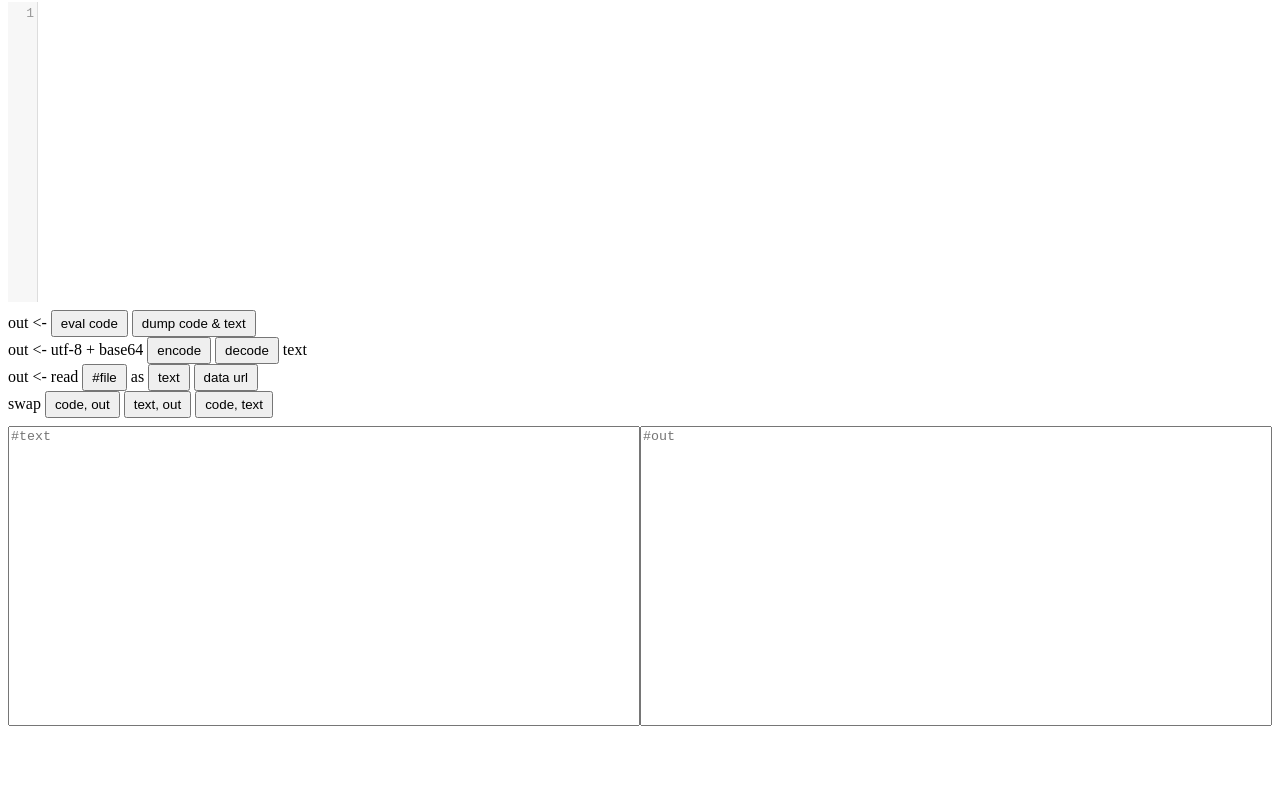
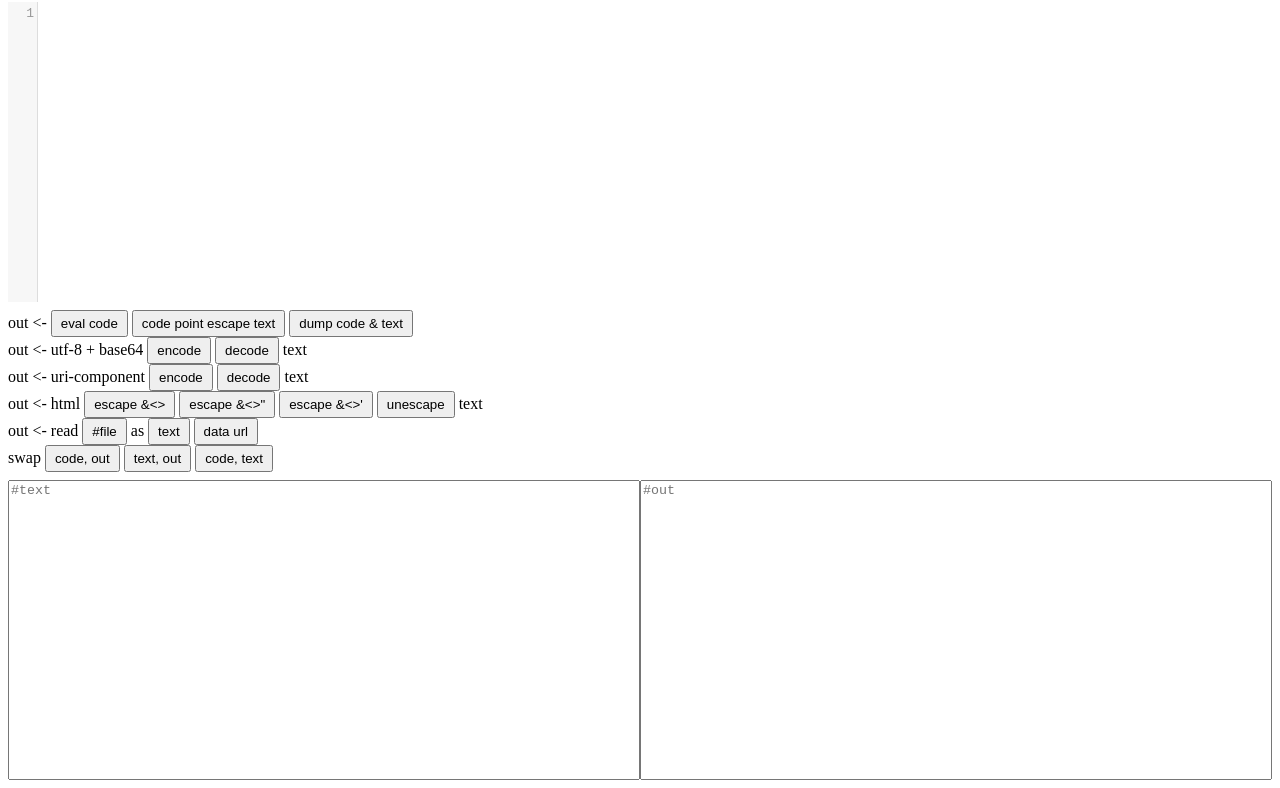
Before and after one commit to DGCK81LNN/tablethack, a plain HTML site: page swissknife.html in a window 1280 px wide. Shown: the part 64-852 px from the top of the page. Before the commit the page ends 800 px from the top, so only its background shows below. Drawn offline with nearby package versions, Linux system fonts and the light colour scheme.

Commit message:
update
add more functions

```diff
--- a/swissknife.html
+++ b/swissknife.html
@@ -47,6 +47,9 @@ return h=e(h)}}}()</script>
         <button onclick="try{let __r=eval(codebox.value);out.value=__r}catch(e){out.value=e}">
           eval code
         </button>
+        <button onclick="var r='',d;for(d of text.value){let c=d.codePointAt(0).toString(16),m=c.length;r+=m&gt;4?`\\u{${c}}`:m===4?`\\u${c}`:m===3?`\\u0${c}`:m===2?`\\x${c}`:`\\x0${c}`}out.value=`&quot;${r}&amp;&quot;`">
+          code point escape text
+        </button>
         <button onclick="out.value=`codebox.value=${JSON.stringify(codebox.value)},text.value=${JSON.stringify(text.value)}`">
           dump code & text
         </button>
@@ -58,6 +61,32 @@ return h=e(h)}}}()</script>
         </button>
         <button onclick="out.value=Base64.decode(text.value)">
           decode
+        </button>
+        text
+      </div>
+      <div>
+        out &lt;- uri-component
+        <button onclick="out.value=encodeURIComponent(text.value)">
+          encode
+        </button>
+        <button onclick="out.value=decodeURIComponent(text.value)">
+          decode
+        </button>
+        text
+      </div>
+      <div>
+        out &lt;- html
+        <button onclick="out.value=text.value.replace(/&amp;/g,'&amp;amp;').replace(/&lt;/g,'&amp;lt;').replace(/&gt;/g,'&amp;gt;')">
+          escape &amp;&lt;&gt;
+        </button>
+        <button onclick="out.value=text.value.replace(/&amp;/g,'&amp;amp;').replace(/&quot;/g,'&amp;quot;').replace(/&lt;/g,'&amp;lt;').replace(/&gt;/g,'&amp;gt;')">
+          escape &amp;&lt;&gt;"
+        </button>
+        <button onclick="out.value=text.value.replace(/&amp;/g,'&amp;amp;').replace(/'/g,'&amp;#39;').replace(/&lt;/g,'&amp;lt;').replace(/&gt;/g,'&amp;gt;')">
+          escape &amp;&lt;&gt;'
+        </button>
+        <button onclick="let e=document.createElement('div');out.value=text.value.replace(/&amp;[^&amp;\s;]+;/g,f=&gt;(e.innerHTML=f, e.textContent))">
+          unescape
         </button>
         text
       </div>
```
